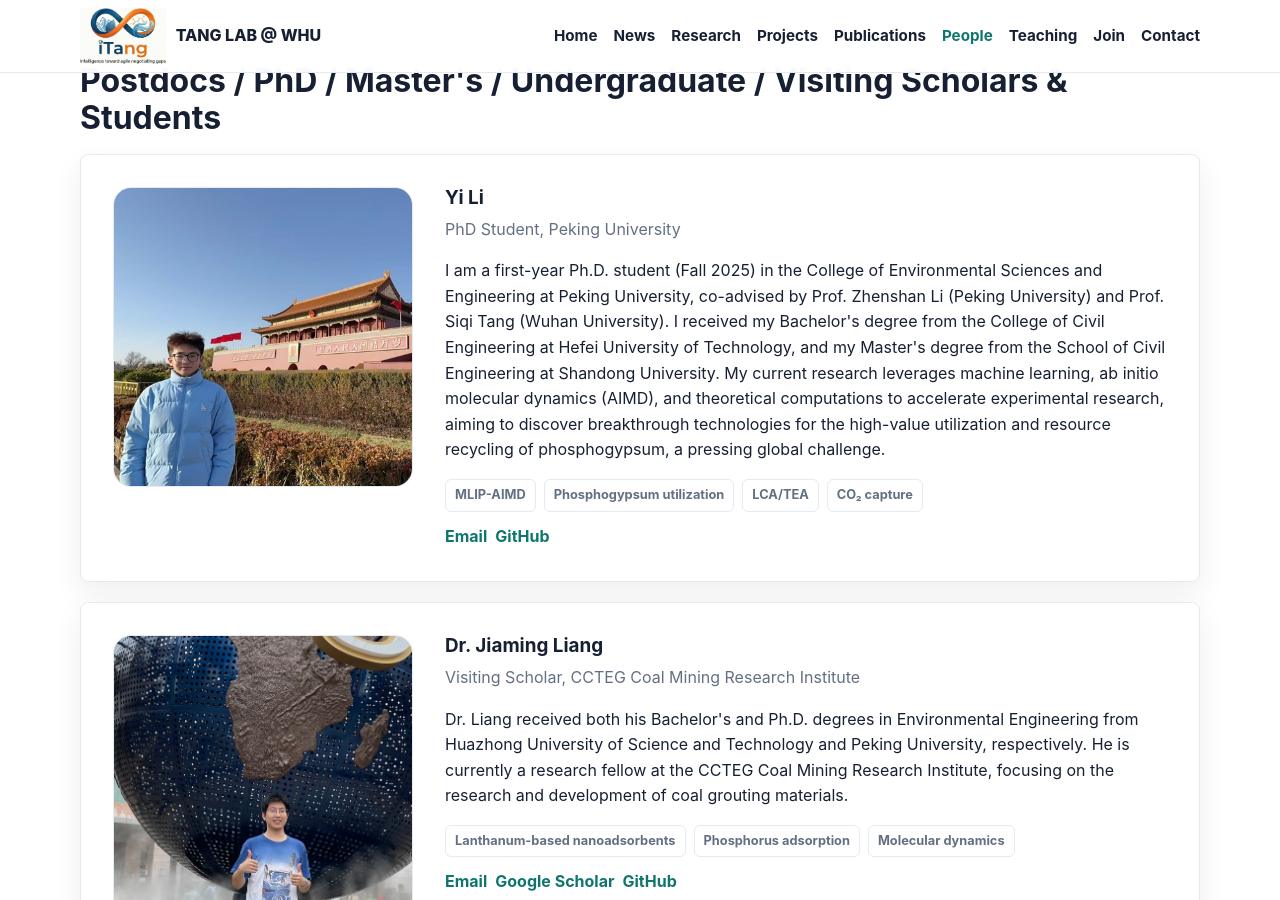
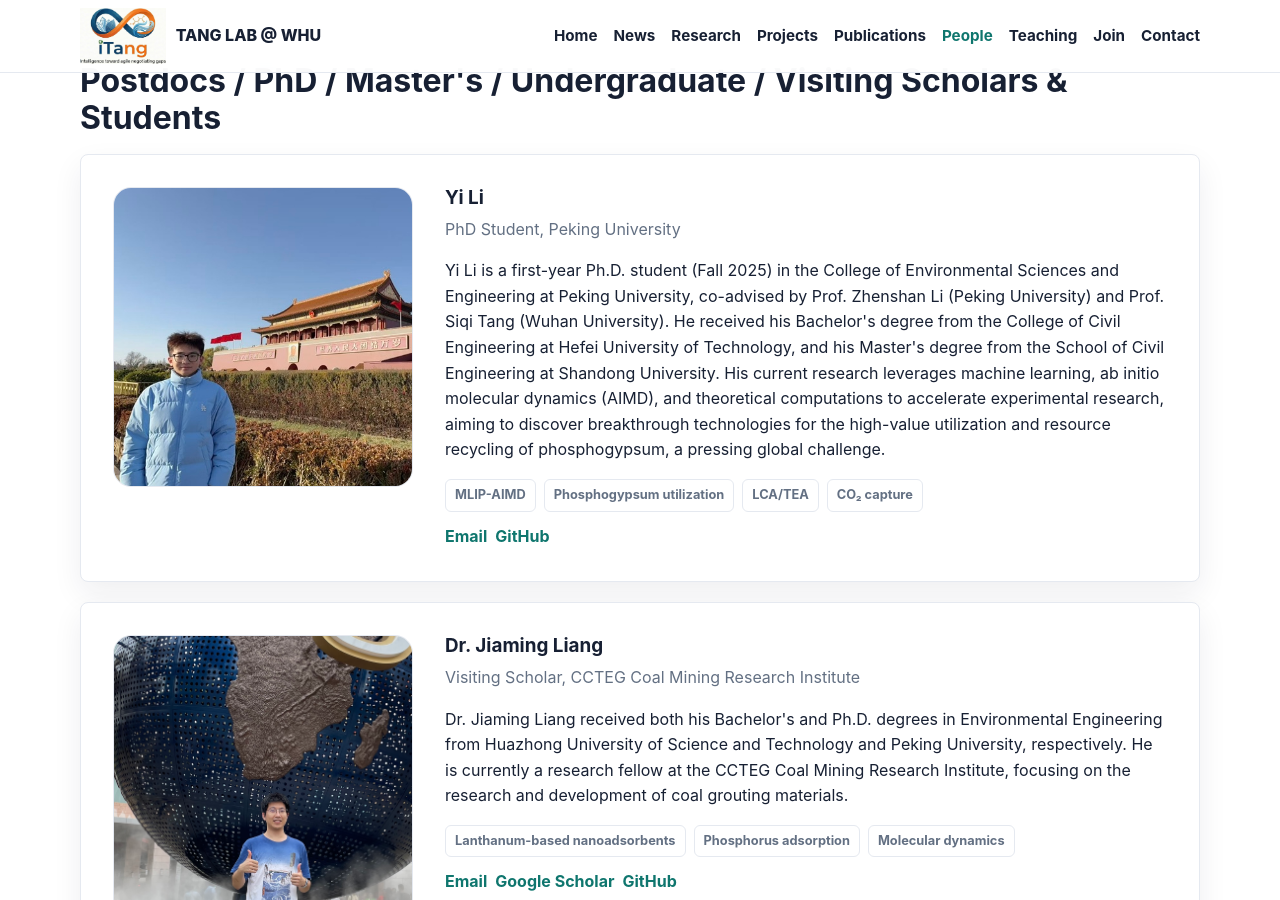
Before and after one commit to TANG-LAB-WHU/tanglab.github.io, a Jekyll site: the page built from pages/people.html, in a window 1280 px wide and 900 px high, scrolled down 957 px. Built offline with Jekyll 4.4.1, drawn with Linux system fonts in a browser that asks for light colours.

Commit message:
Update biographical information for Yi Li and Jiaming Liang in people data

```diff
--- a/_data/people.yml
+++ b/_data/people.yml
@@ -30,7 +30,7 @@ phd_students:
       - "Phosphogypsum utilization"
       - "LCA/TEA"
       - "CO₂ capture"
-    bio: "I am a first-year Ph.D. student (Fall 2025) in the College of Environmental Sciences and Engineering at Peking University, co-advised by Prof. Zhenshan Li (Peking University) and Prof. Siqi Tang (Wuhan University). I received my Bachelor's degree from the College of Civil Engineering at Hefei University of Technology, and my Master's degree from the School of Civil Engineering at Shandong University. My current research leverages machine learning, ab initio molecular dynamics (AIMD), and theoretical computations to accelerate experimental research, aiming to discover breakthrough technologies for the high-value utilization and resource recycling of phosphogypsum, a pressing global challenge."
+    bio: "Yi Li is a first-year Ph.D. student (Fall 2025) in the College of Environmental Sciences and Engineering at Peking University, co-advised by Prof. Zhenshan Li (Peking University) and Prof. Siqi Tang (Wuhan University). He received his Bachelor's degree from the College of Civil Engineering at Hefei University of Technology, and his Master's degree from the School of Civil Engineering at Shandong University. His current research leverages machine learning, ab initio molecular dynamics (AIMD), and theoretical computations to accelerate experimental research, aiming to discover breakthrough technologies for the high-value utilization and resource recycling of phosphogypsum, a pressing global challenge."
 
 
 visiting_scholars:
@@ -47,7 +47,7 @@ visiting_scholars:
       - "Lanthanum-based nanoadsorbents"
       - "Phosphorus adsorption"
       - "Molecular dynamics"
-    bio: "Dr. Liang received both his Bachelor's and Ph.D. degrees in Environmental Engineering from Huazhong University of Science and Technology and Peking University, respectively. He is currently a research fellow at the CCTEG Coal Mining Research Institute, focusing on the research and development of coal grouting materials."
+    bio: "Dr. Jiaming Liang received both his Bachelor's and Ph.D. degrees in Environmental Engineering from Huazhong University of Science and Technology and Peking University, respectively. He is currently a research fellow at the CCTEG Coal Mining Research Institute, focusing on the research and development of coal grouting materials."
   - name: "Sheng(Shawn) Zhang"
     last_name: "Zhang"
     role: "Visiting Scholar"
```
